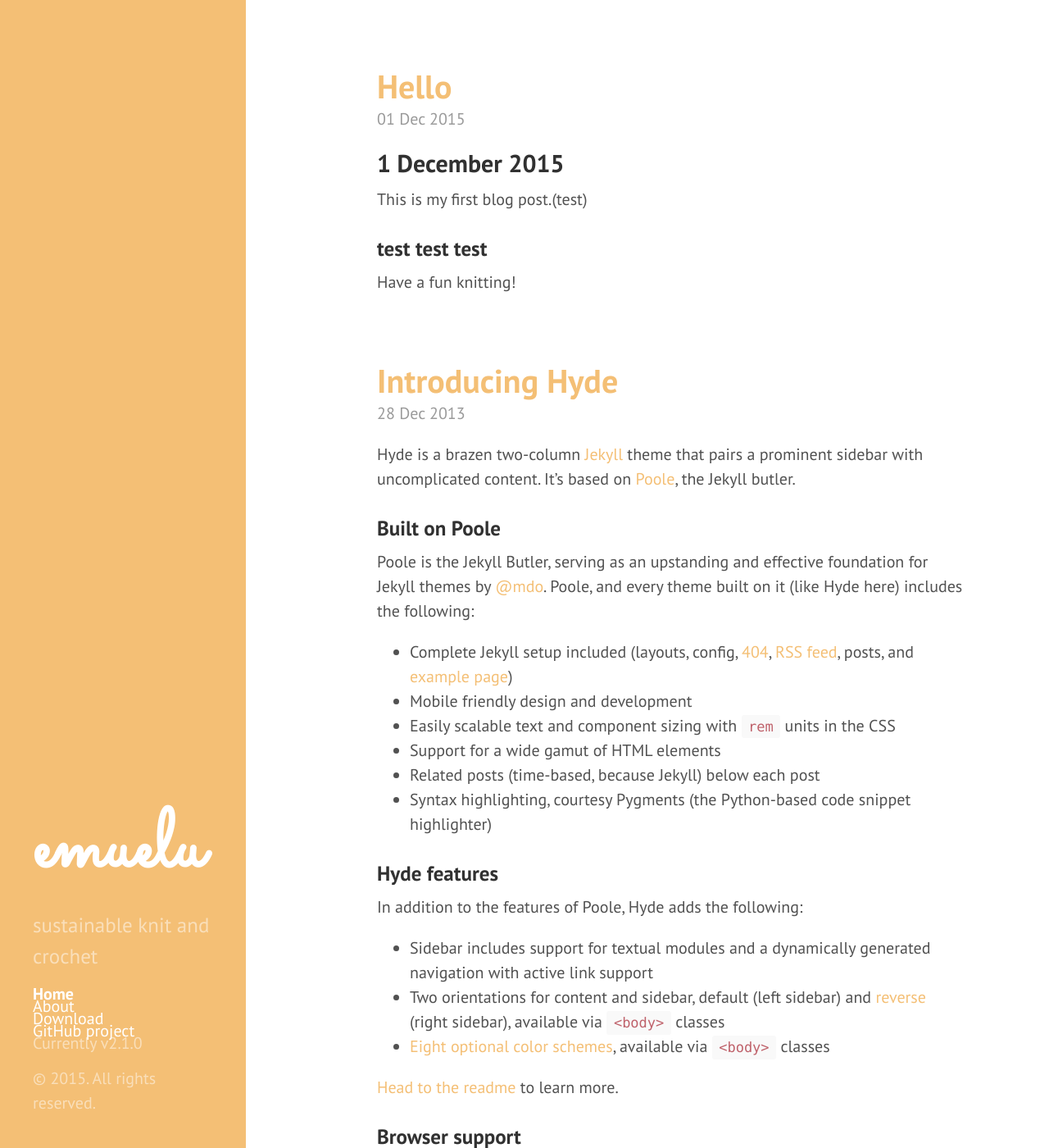
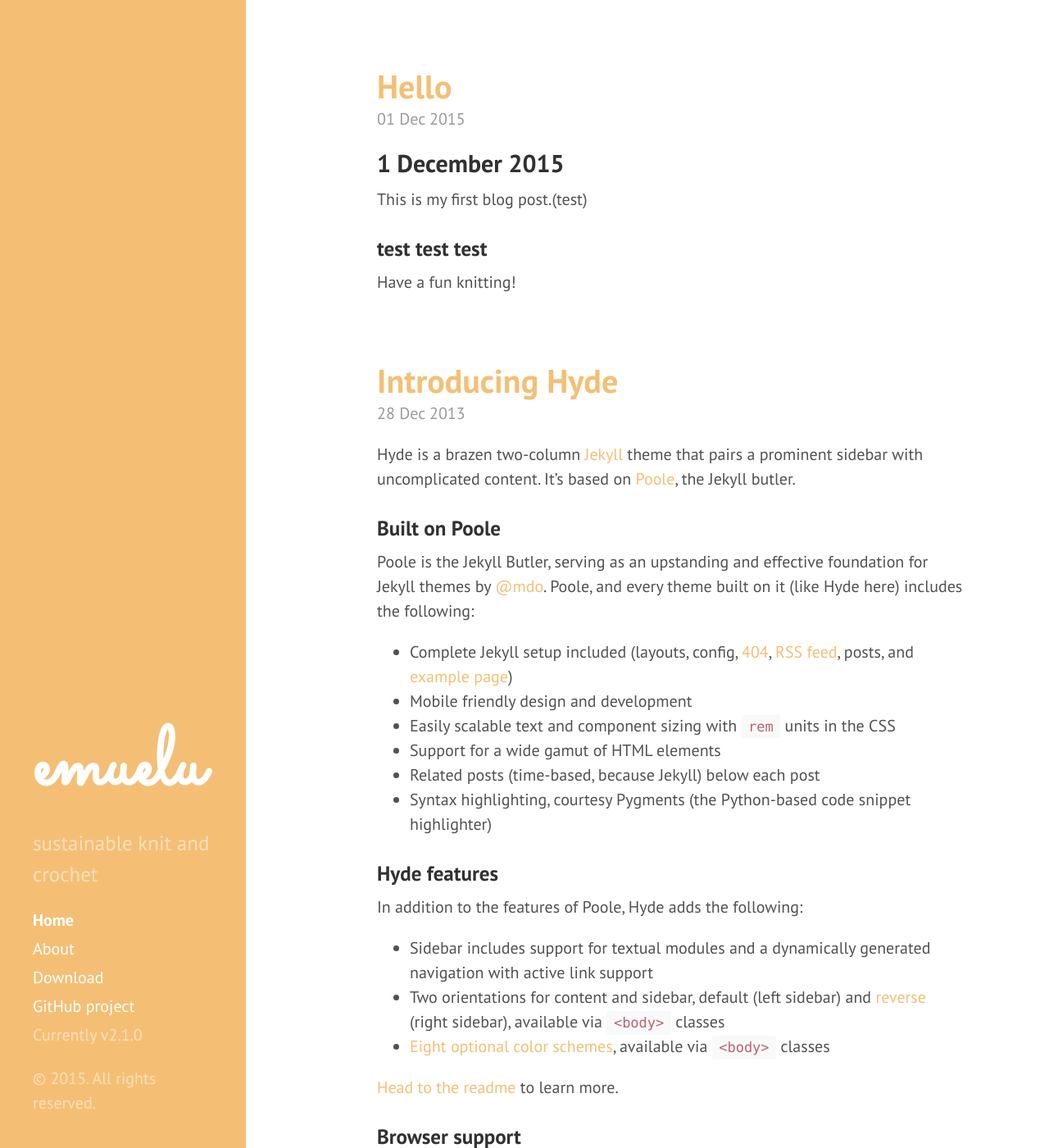
Before and after one commit to mamilaugesen/emuelu.github.io, a Jekyll site: the page built from index.html, in a window 1280 px wide and 1400 px high. Shown: the whole window at 82% size. Built offline with Jekyll 4.4.1, drawn with Linux system fonts in a browser that asks for light colours; Markdown is read by kramdown in place of the engine named in the settings; the list of posts is cut into pages by our own code.

Commit message:
Updated hyde.css

```diff
--- a/public/css/hyde.css
+++ b/public/css/hyde.css
@@ -89,7 +89,7 @@ html {
 }
 .sidebar-nav-item {
   display: block;
-  line-height: .75;
+  line-height: 1.75;
 }
 a.sidebar-nav-item:hover,
 a.sidebar-nav-item:focus {
```
